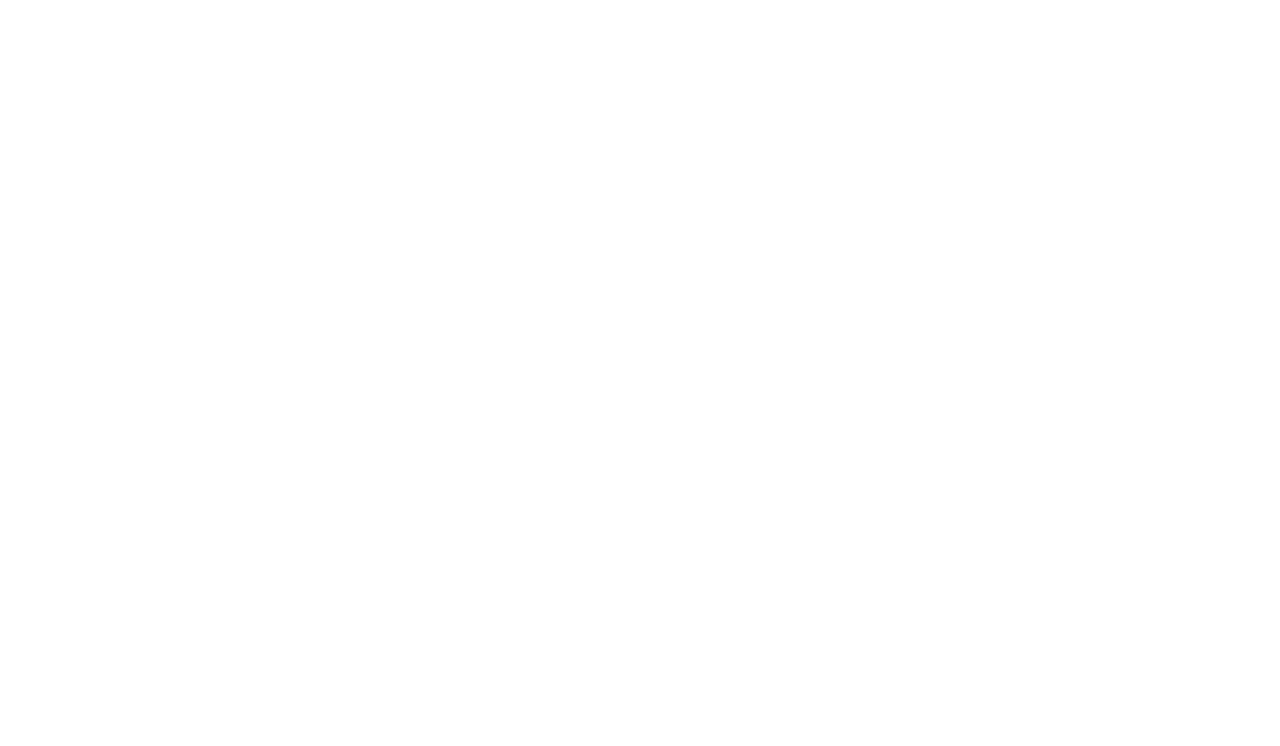
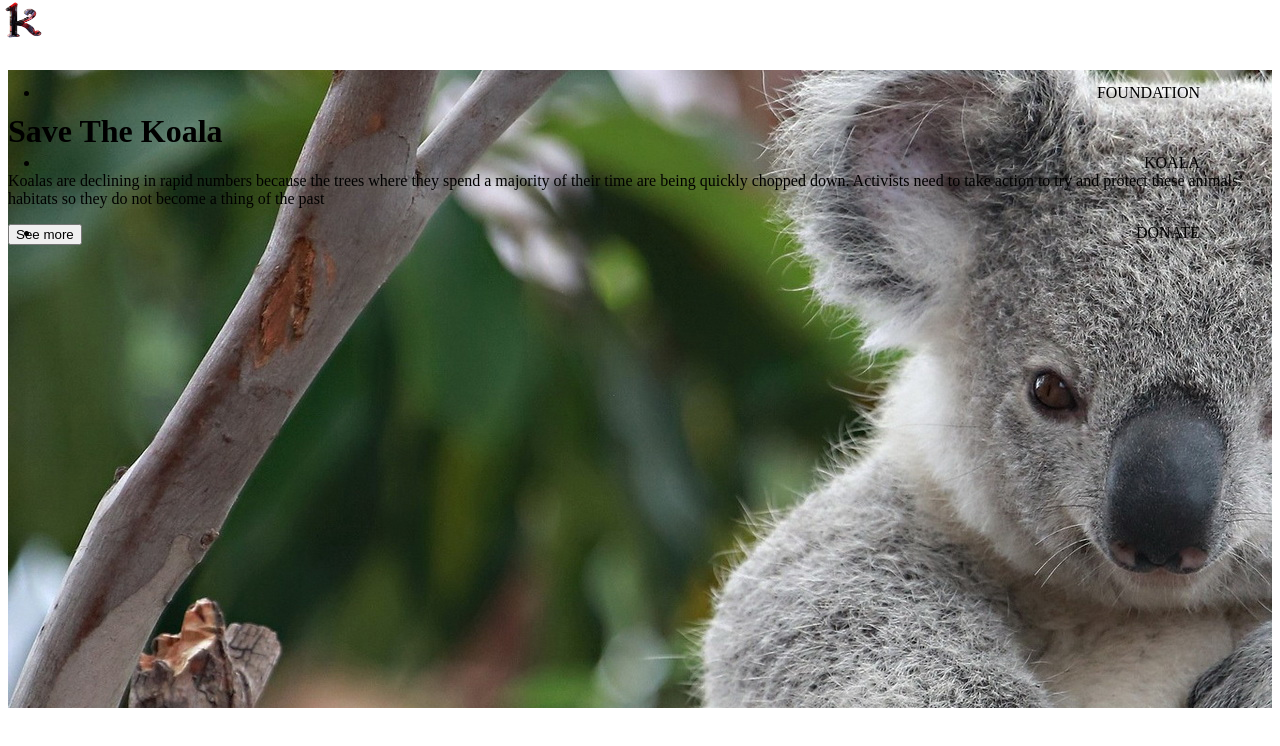
Before and after one commit to luisa124/proyecto-de-koala, a plain HTML site: page index.html in a window 1280 px wide. Drawn offline with nearby package versions, Linux system fonts and the light colour scheme.

Commit message:
subiendo mis abanses

```diff
--- a/css/style.css
+++ b/css/style.css
@@ -1,3 +1,65 @@
+.contenedor {
+    background-image: url(../img/portada.jpg);
+    width: 100%;
+    height: 700px;
+}
+nav .container-fluid{
+    flex-direction: row;
+}
+nav ul li a {
+    text-decoration: none;
+}
+
+header {
+    position: relative;
+    padding-top: 84px;
+    padding-bottom: 80px;
+}
+
+header nav {
+    position: fixed;
+    width: 100%;
+    top: 0px;
+    left: 0px;
+    height: 70px;
+    background-color: #fff;
+}
+
+header nav ul {
+    line-height: 70px;
+    text-align: right;
+    padding-right: 80px;
+}
+
+nav ul li a{
+    text-transform: uppercase;
+    color: #000;
+}
+
+header nav h1{
+    margin: 10px;
+    margin-left: 30px;
+    line-height: 70px;
+}
+
+header .action img{
+    width: 80px;
+    margin: 15px 0px;
+}
+header .action h1 {
+    text-size: 2em;
+    text-transform: uppercase;
+    font-weight: bold;
+}
+
+.action .btn {
+    margin-top: 15px;
+    text-transform: uppercase;
+}
+
+
+
+/* imagenes y parrafos des */
 /*
 wood brown: A89F68;
 army green: 41521F;
--- a/index.html
+++ b/index.html
@@ -1,44 +1,38 @@
-<!-- Seccion bienvenida
-Save The Koala
-Koalas are declining in rapid numbers because the trees where they spend a majority of their time are being quickly chopped down. Activists need to take action to try and protect these animals’ habitats so they do not become a thing of the past. -->
-
-<!-- seccion 2
-FOUNDATION INFORMATION
-Koalas are cute but they're also under threat in their Aussie homeland!
-Koalas are well-known as an icon of Australia and many people who visit Australia as tourists hope to see and hold a koala. But it's less well known that koalas in the wild are facing unprecedented pressure as their trees are cleared, existing habitat becomes more vulnerable and isolated and more roads bisect their territories resulting in more koalas being run over.
-
-The Australian Koala Foundation
-AKF is the organisation dedicated to ‘saving the koala’. The AKF’s mission is to achieve the long-term conservation of koalas and their habitat and to diminish current and future threats to koalas in the wild. See more
-
-AKF Vision
-The AKF’s vision includes a National Koala Act to provide solutions for managing koalas across all land tenures and setting a national standard for mapping koala habitat across its range so that conservation efforts on the ground can be maximised.See more -->
-
-<!-- seccion 3
-EASY HELP
-Save Koalas From Possible Extinction!
-Loss of koala habitat is the major threat facing koalas today. Since white settlement of Australia, roughly 80% of the koala’s habitat has been destroyed and of what remains, most occurs on privately owned land and almost none is protected. -->
-
-<!-- seccion 4
-HELP KOALAS
-“No Tree... No Me”
-Dick Marks, AKF’s creative supporter -->
-
-<!-- seccion seis
-
-It’s not hard to see how we can help.
-
-There are many people who are working very hard to achieve the conservation of the koala and you can join them by visiting www.savethekoala.com.
-
-The only way to save koalas is to save their habitat, the eucalyptus forests where they live, and which they must have to survive. This is what the Australian Koala Foundation is trying to achieve.
-
-But they can't do it alone and they need the help of people like you. You may think that just one person cannot make any difference in helping koalas or in helping our environment generally, but if each person does even one little thing to help, it can add up to a lot of help.-->
-
-<!-- footer
-
-ABOUT
-The Australian Koala Foundation receives no funding from any government so they rely on people like you to help raise funds for their important work in saving koalas for future generations to enjoy. If you’d like to learn more, contact us anytime at akf@savethekoala.com.
-
-Koalas
-Eucaliptus
-Donate
-Gallery-->
+<!DOCTYPE html>
+<html lang="en">
+<head>
+    <meta charset="UTF-8">
+    <meta name="viewport" content="width=device-width, initial-scale=1">
+    <meta name="viewport" content="width=device-width, initial-scale=1, maximum-scale=1, user-scalable=no">
+    <title>Proyecto de Koala</title>
+    <link rel="stylesheet" href="css/style.css">
+</head>
+<body>
+  <div class="contenedor">
+   <header>
+        <nav>
+            <div class="container-fluid">
+                <div class="row">
+                    <div class="col-md-6">
+                       <div class="col-md-6">
+                        <img src="img/koalita.png"alt="" width="50">
+                        <ul class="list-inline hidden-sm hidden-xs">
+                            <li><a href="#">Foundation</a></li>
+                            <li><a href="#">Koala</a></li>
+                            <li><a href="#">Donate</a></li>
+                        </ul>
+                     </div>
+                   </div>
+                </div>
+            </div>
+        </nav>
+        <div class="container">
+           <h1>Save The Koala</h1>
+            <p>Koalas are declining in rapid numbers because the trees where they spend a majority of their time are being quickly chopped down. Activists need to take action to try and protect these animals’ habitats so they do not become a thing of the past</p>
+        </div>
+        <button type="button" class="btn btn-success">See more</button>
+    </header>
+ </div>
+    <script src="https://ajax.googleapis.com/ajax/libs/jquery/1.11.0/jquery.min.js"></script>
+</body>
+</html>
```
Also changed, not shown: img/koalita.png (added).
